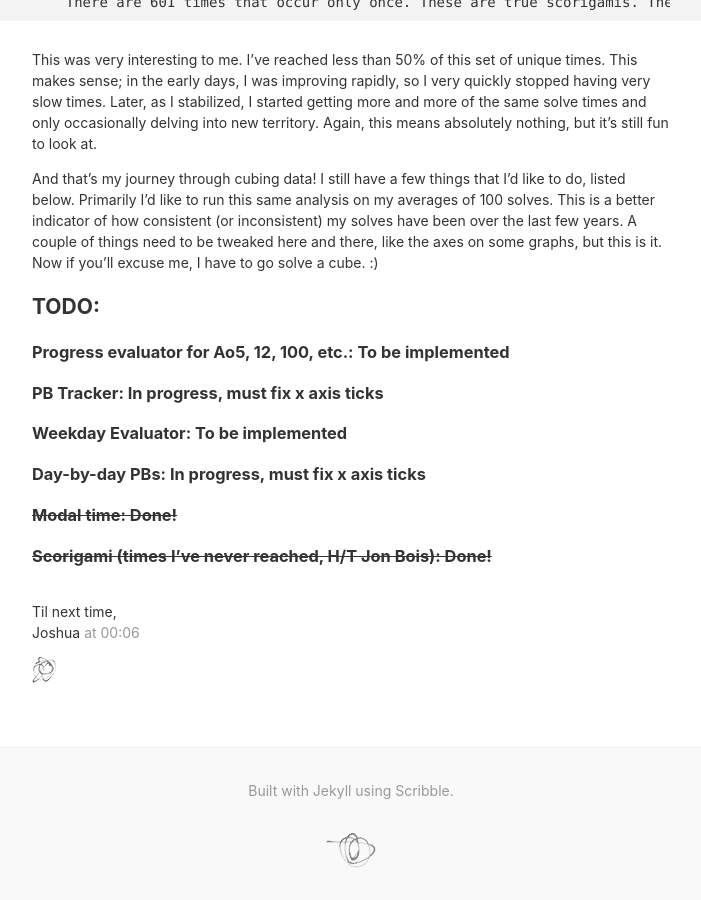
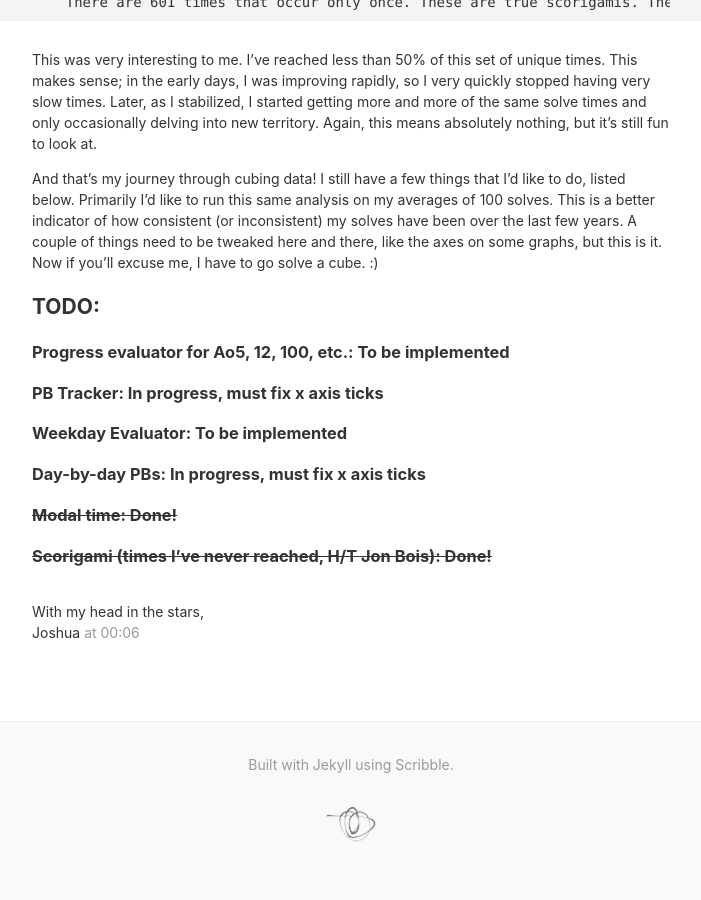
Before and after one commit to joshuacherian/joshuacherian.github.io, a Jekyll site: the page built from _posts/2019-10-17-Cubing-Data-Analysis.md, in a window 1280 px wide and 900 px high, scrolled down 3736 px. Shown: the whole window, without its empty margins (289-990 px from the left). Built offline with Jekyll 4.4.1, drawn with Linux system fonts in a browser that asks for light colours; nearby versions of some CDN libraries; after the commit the page ends 4610 px from its top, so only the background shows below that.

Commit message:
Layout changes and updates

```diff
--- a/_includes/signoff.html
+++ b/_includes/signoff.html
@@ -1,6 +1,5 @@
 <p class="mt4">
-  Til next time,<br>
+  With my head in the stars,<br>
   {{ site.signoff }}
   <span class="silver">{{ page.date | date: "at %H:%M" }}</span>
 </p>
-<img src="{{ site.url }}/images/scribble3.png" alt="scribble" />
--- a/_layouts/default.html
+++ b/_layouts/default.html
@@ -10,7 +10,7 @@
   <body class="lh-copy dark-gray pa0 f6 sans-serif bg-super-white">
     <header class="tc mt4">
       <a href="{{ site.url }}">
-        <img src="{{ site.url }}/images/scribble.png" alt="Home" width="53" height="59">
+        <img src="{{ site.url }}/images/fav.png" alt="Home" width="53" height="59">
       </a>
       <p>{{ site.title }}</p>
     </header>
```
Also changed, not shown: images/fav.png, 3 other files.
